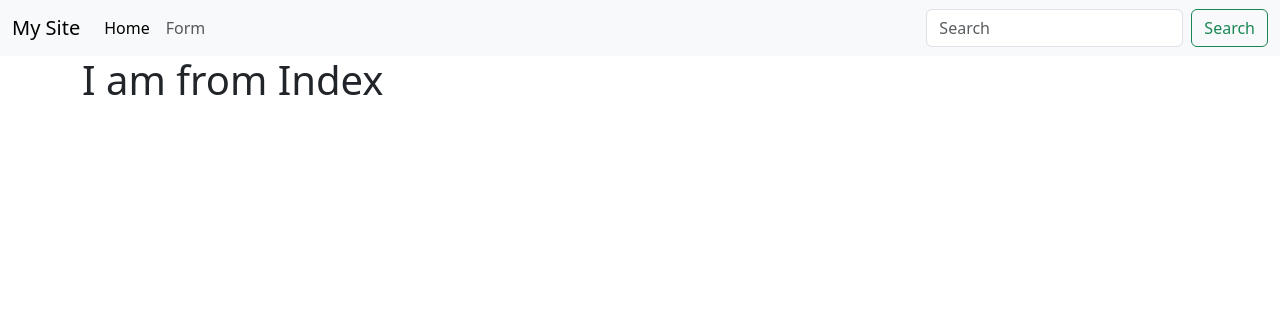
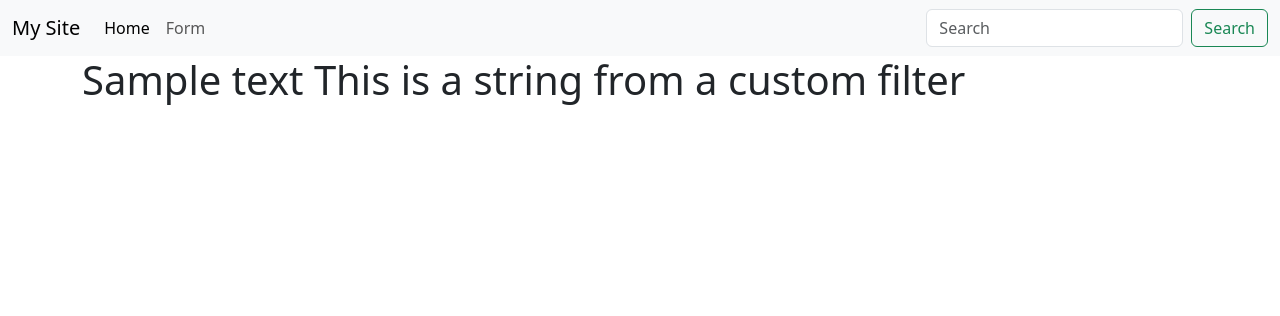
Before and after one commit to amayordomo/Second-Django-Website, a Django app: page / in a window 1280 px wide. Shown: the top 316 px of the page. Run offline with Django 5.2, Linux system fonts and the light colour scheme.

Commit message:
Created custom filter

```diff
--- /dev/null
+++ b/first_app/templatetags/my_filters.py
@@ -0,0 +1,7 @@
+from django import template
+
+register = template.Library()
+
+@register.filter(name='custom_filter')
+def my_filter(value):
+    return value + " This is a string from a custom filter"
--- a/first_app/views.py
+++ b/first_app/views.py
@@ -4,9 +4,7 @@ from first_app import forms_django
 
 # Create your views here.
 def index(request):
-    musician_list = Musician.objects.order_by('first_name')
-
-    diction = {'text_1': 'This is a list of musicians from our database', 'musician': musician_list}
+    diction = {'sample_text': "Sample text"}
     return render(request, 'first_app/index.html', context=diction)
 
 def form(request):
--- a/templates/first_app/index.html
+++ b/templates/first_app/index.html
@@ -1,7 +1,10 @@
 <!DOCTYPE html>
 {% extends 'first_app/base.html' %}
+
+{% load my_filters %}
+
 {% block body_block %}
 
-<h1>I am from Index</h1>
+<h1> {{ sample_text|custom_filter }} </h1>
 
 {% endblock  %}
```
Also changed, not shown: first_app/templatetags/__init__.py (added).
